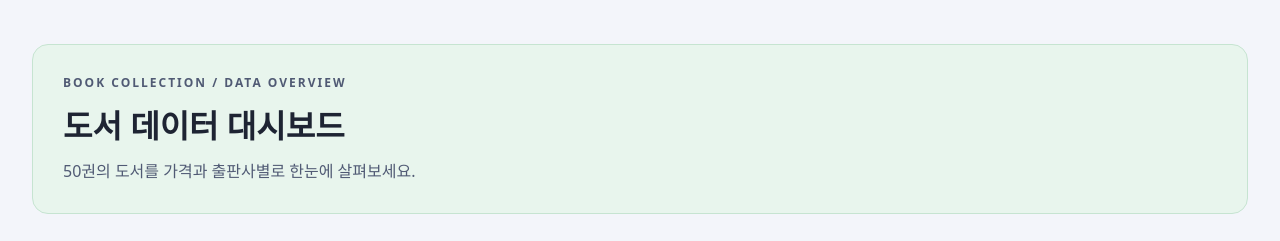
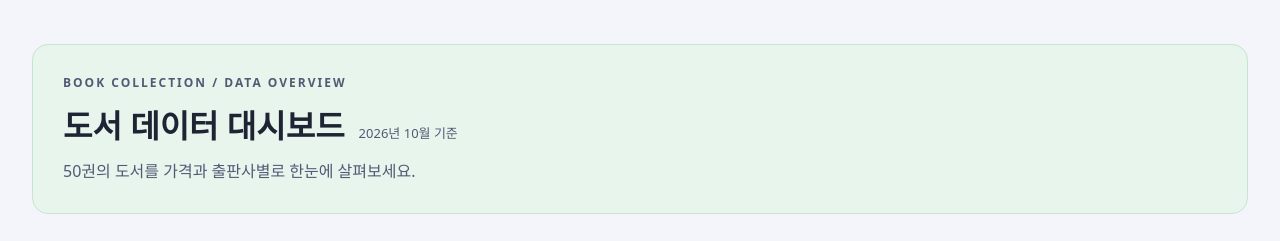
Before and after one commit to HHHDY01/bestseller-dashboard, a plain HTML site: page index.html in a window 1280 px wide. Shown: the top 241 px of the page. Drawn offline with nearby package versions, Linux system fonts and the light colour scheme.

Commit message:
Add files via upload

```diff
--- a/index.html
+++ b/index.html
@@ -17,11 +17,14 @@ header{background:#E8F5ED;border:1px solid #C6E4D1;border-radius:16px;padding:28
 th:nth-child(6),th:nth-child(6) button,td:nth-child(6){text-align:right}
 td:nth-child(6){font-variant-numeric:tabular-nums;white-space:nowrap}
 @media(max-width:600px){header{padding:22px 18px}}
+/* 제목 옆에 고정 기준월을 작은 글씨로 표시합니다. */
+.title-row{display:flex;align-items:baseline;flex-wrap:wrap;gap:6px 14px}
+.reference-date{font-size:13px;font-weight:400;color:var(--muted);white-space:nowrap}
 </style>
 </head>
 <body>
 <main>
-<header><div class="eyebrow">BOOK COLLECTION / DATA OVERVIEW</div><h1>도서 데이터 대시보드</h1><p>50권의 도서를 가격과 출판사별로 한눈에 살펴보세요.</p></header>
+<header><div class="eyebrow">BOOK COLLECTION / DATA OVERVIEW</div><div class="title-row"><h1>도서 데이터 대시보드</h1><span class="reference-date">2026년 10월 기준</span></div><p>50권의 도서를 가격과 출판사별로 한눈에 살펴보세요.</p></header>
 <!-- 요약 카드는 검색과 무관하게 전체 데이터 기준입니다. -->
 <section class="kpis" aria-label="전체 도서 요약">
 <div class="card"><div class="kpi-label">전체 도서 수</div><div class="number"><span id="total"></span><span class="unit">권</span></div><div class="detail">세트 상품도 한 항목으로 집계</div></div>
```
